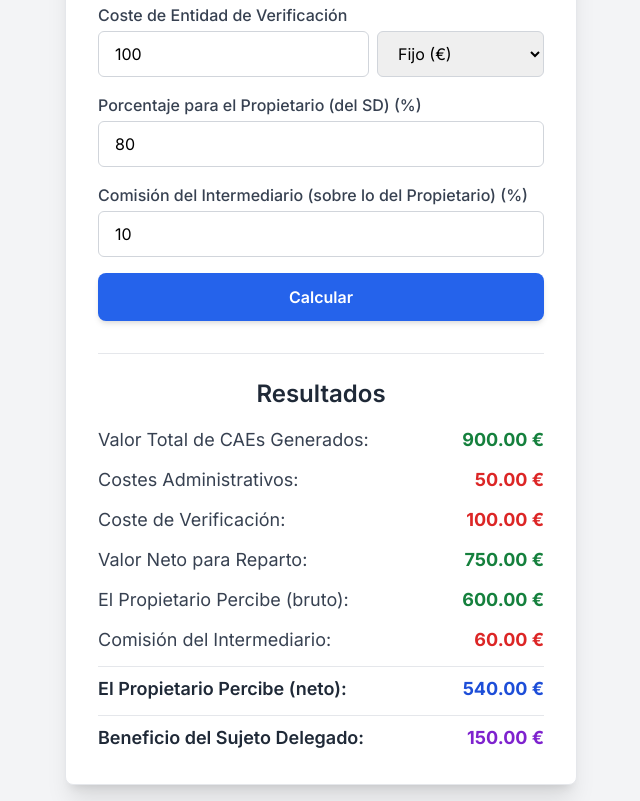
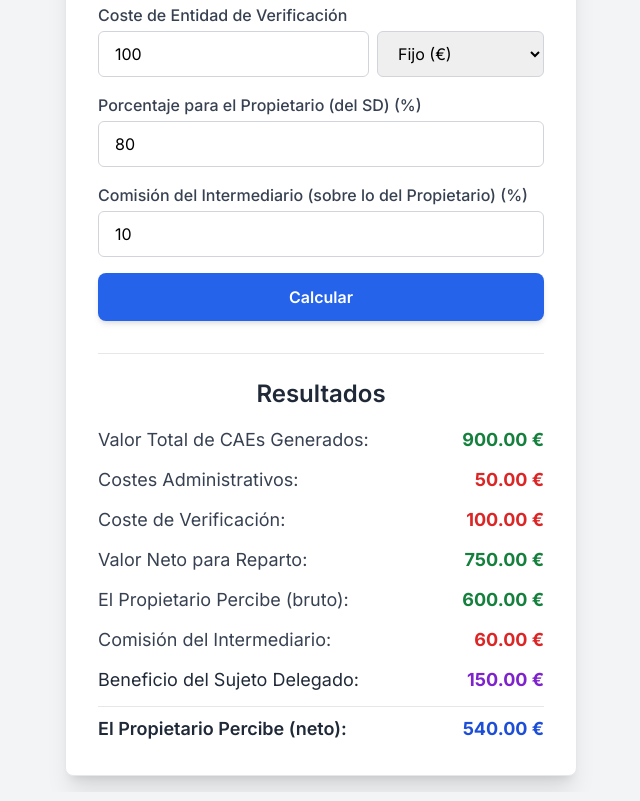
Before and after one commit to Enginer-2023/CAE, a plain HTML site: page index.html in a window 1280 px wide. Shown: the part 376-1177 px from the top of the page, without its empty margins (319-959 px from the left). Drawn offline with nearby package versions, Linux system fonts and the light colour scheme.

Commit message:
Update index.html

```diff
--- a/index.html
+++ b/index.html
@@ -86,14 +86,14 @@
                 <span class="text-gray-700">Comisión del Intermediario:</span>
                 <span id="intermediaryNet" class="font-bold text-red-600">0.00 €</span>
             </div>
+            <!-- Nueva fila para el beneficio del SD -->
+             <div class="flex justify-between items-center text-lg">
+                <span class="text-gray-800">Beneficio del Sujeto Delegado:</span>
+                <span id="sdBenefitDisplay" class="font-bold text-purple-700">0.00 €</span>
+            </div>
             <div class="flex justify-between items-center text-lg pt-2 border-t border-gray-200 font-semibold">
                 <span class="text-gray-800">El Propietario Percibe (neto):</span>
                 <span id="ownerNet" class="font-bold text-blue-700">0.00 €</span>
-            </div>
-            <!-- Nueva fila para el beneficio del SD -->
-            <div class="flex justify-between items-center text-lg pt-2 border-t border-gray-200 font-semibold">
-                <span class="text-gray-800">Beneficio del Sujeto Delegado:</span>
-                <span id="sdBenefitDisplay" class="font-bold text-purple-700">0.00 €</span>
             </div>
         </div>
 
```
